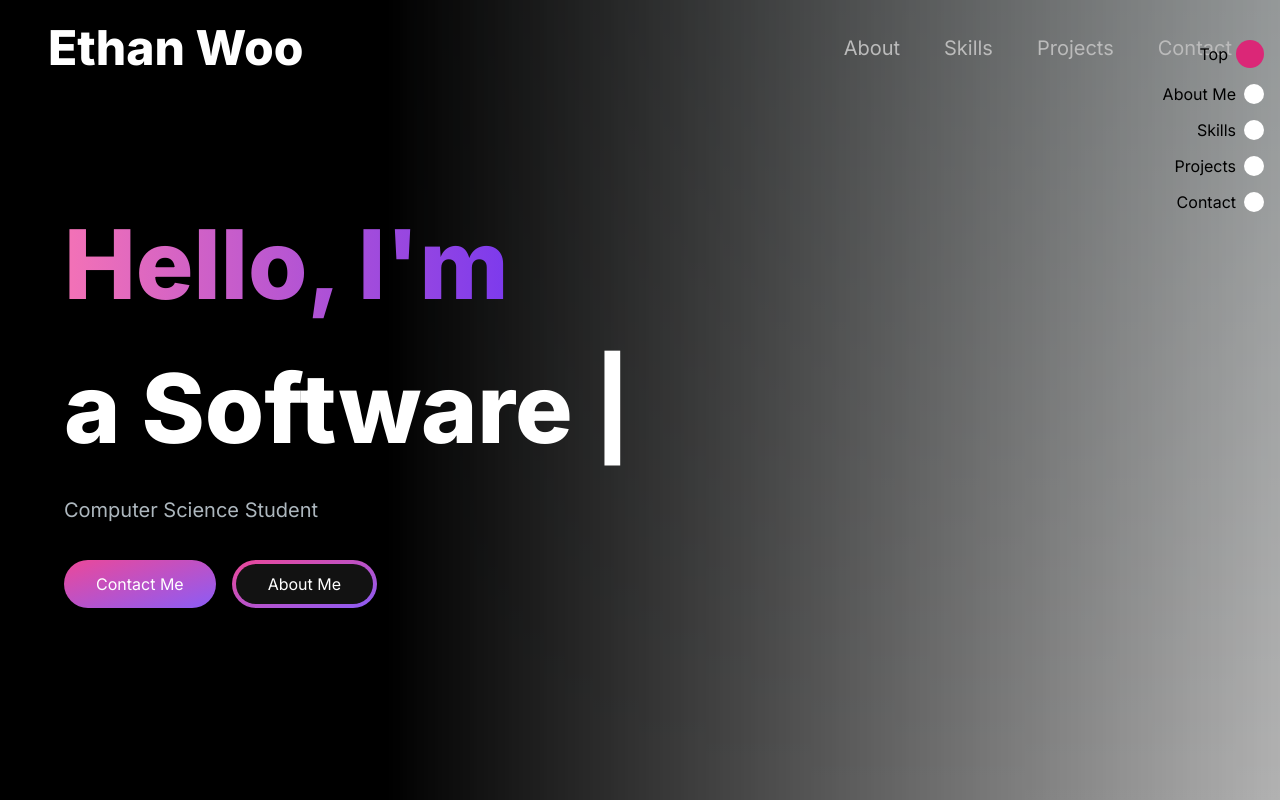
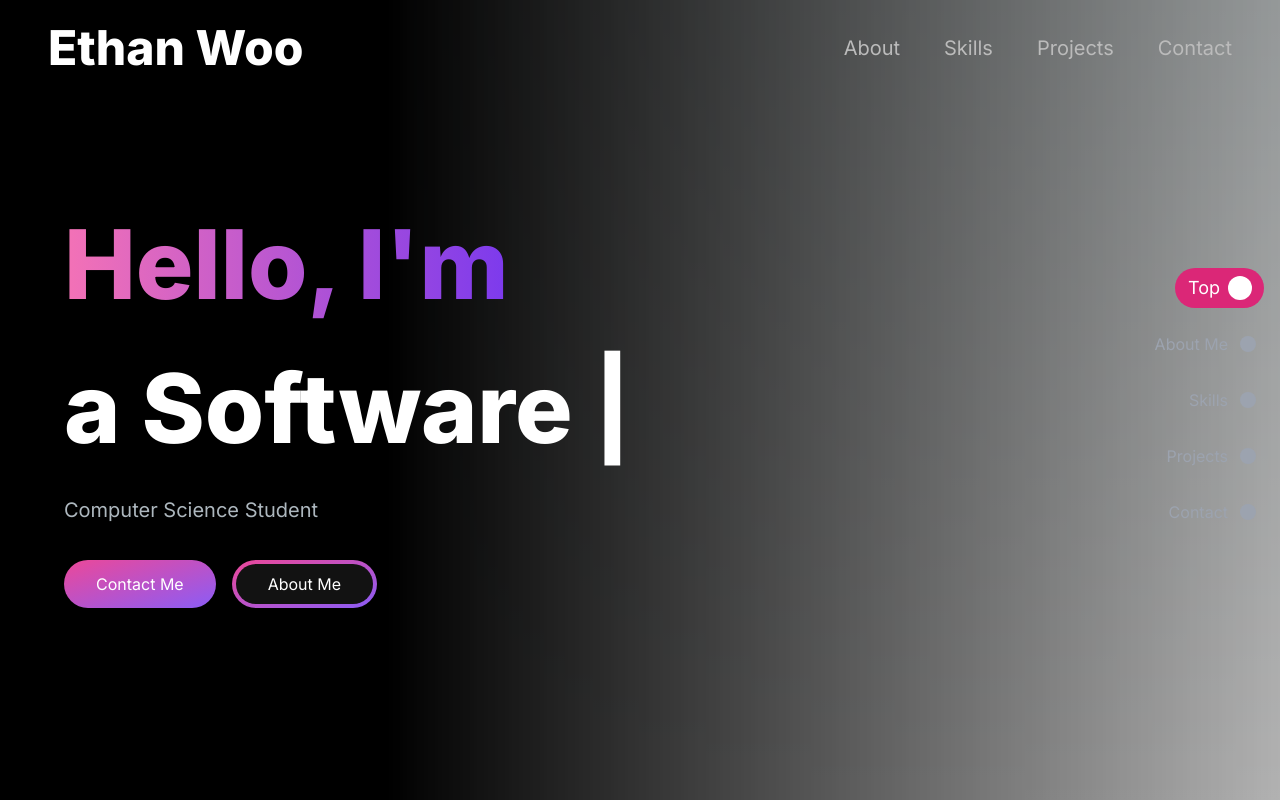
Before and after one commit to e-woo/portfolio-website, a Next.js app: page / in a window 1280 px wide. Built offline with nearby package versions, Linux system fonts and the light colour scheme; no server answers.

Commit message:
WIP scroller

```diff
--- a/src/app/components/ScrollDots.tsx
+++ b/src/app/components/ScrollDots.tsx
@@ -1,35 +1,91 @@
-import React, { useState } from 'react'
+import React, { useCallback, useEffect, useRef, useState } from 'react'
 
 export interface ScrollItem {
-    section: string,
+    sectionName: string,
     callback: Function
 }
 
-const ScrollDots = ({ sections } : { sections: ScrollItem[] }) => {
-
-    const [activeIndex, setActiveIndex] = useState(0);
+const ScrollDots = ({ activeIndex, scrollItems } : { activeIndex: number, scrollItems: ScrollItem[] }) => {
+    const [highlightStyle, setHighlightStyle] = useState<{ top: number, height: number, width: number }>({ top: 0, height: 0, width: 0 }); // Stores highlight position and height
+    const listItemsRef = useRef<(HTMLDivElement | null)[]>([]); // Refs for each dot
 
     const handleDotClick = (index: number) => {
-        setActiveIndex(index);
-        const callback = sections[index].callback;
+        activeIndex = index;
+        const callback = scrollItems[index].callback;
         if (callback) {
             callback(index);
         }
     }
 
+    // Function to update the highlight position during the transition
+    const updateHighlightPosition = () => {
+        const selectedItem = listItemsRef.current[activeIndex];
+        if (selectedItem) {
+            const rect = selectedItem.getBoundingClientRect(); // Get the position and size of the selected item
+            const parentRect = selectedItem.parentElement?.parentElement?.getBoundingClientRect(); // Get parent container's position
+            const relativeTop = rect.top - (parentRect?.top || 0);
+
+            setHighlightStyle({
+                top: relativeTop,
+                height: rect.height,
+                width: rect.width,
+            });
+        }
+    };
+
+  // Handle when transition starts
+  const handleTransitionStart = () => {
+    requestAnimationFrame(() => updateHighlightPosition()); // Update immediately on the next frame
+  };
+
+  // Handle when transition ends
+  const handleTransitionEnd = () => {
+    updateHighlightPosition(); // Make sure highlight is up-to-date after transition
+  };
+
+  // Monitor changes to activeIndex (when the selection changes)
+  useEffect(() => {
+    updateHighlightPosition(); // Update position when the activeIndex changes
+
+    // Get the selected item and observe the transition
+    const selectedItem = listItemsRef.current[activeIndex];
+    if (selectedItem) {
+      selectedItem.addEventListener('transitionstart', handleTransitionStart); // Listen for the start of the transition
+      selectedItem.addEventListener('transitionend', handleTransitionEnd); // Listen for when the transition ends
+
+      // Cleanup listeners when the component unmounts or index changes
+      return () => {
+        if (selectedItem) {
+          selectedItem.removeEventListener('transitionstart', handleTransitionStart);
+          selectedItem.removeEventListener('transitionend', handleTransitionEnd);
+        }
+      };
+    }
+  }, [activeIndex]);
+
     return (
-        <div className='flex flex-col justify-end fixed right-4 top-8 z-50'>
-            {sections.map((section, index) => (
-                <div className='group'>
-                <div className='flex flex-row justify-end items-center gap-2 text-base group-hover:text-lg '
-                    key={index}
-                    onClick={() => handleDotClick(index)}>
-                    {section.section}
-                    <div
-
-                        className={`my-2 rounded-full transition-all cursor-pointer group-hover:w-8 group-hover:h-8 ${activeIndex === index ? 'bg-primary-600 w-7 h-7' : 'bg-white w-5 h-5'}`}
-                    />
-                </div>
+        <div className='flex flex-col items-end z-50 gap-4'>
+            {/* Highlighting Block */}
+            <div
+                className="absolute bg-primary-600 rounded-3xl -z-10 transition-all duration-300 ease-in-out"
+                style={{
+                    top: highlightStyle.top, // Dynamic top position
+                    height: highlightStyle.height, // Dynamic height based on selected div
+                    width: highlightStyle.width, // Full width of the parent container
+                }}
+            />
+            {scrollItems.map((scrollItem, index) => (
+                <div key={index} className='group'>
+                    <div key={index}
+                        className={` flex flex-row justify-end items-center w-fit gap-2 cursor-pointer py-1 ${activeIndex === index ? 'px-4' : 'px-2'}`}
+                        ref={(el) => { listItemsRef.current[index] = el; }}
+                        onClick={() => handleDotClick(index)}
+                        >
+                            <div className={`mr-1 group-hover:text-lg transition-all duration-300 ${activeIndex === index ? 'text-white text-lg' : 'text-base text-gray-400 group-hover:text-white'}`}>{scrollItem.sectionName}</div>
+                            <div
+                                className={`my-2 rounded-full transition-all duration-300 cursor-pointer group-hover:scale-150 w-4 h-4 ${activeIndex === index ? 'scale-150 bg-white' : 'bg-gray-400 group-hover:bg-white'}`}
+                            />
+                    </div>
                 </div>
             ))}
         </div>
--- a/src/app/page.tsx
+++ b/src/app/page.tsx
@@ -10,7 +10,8 @@ import ThreeScene, { CameraControls } from './components/Models/ThreeScene';
 import { useEffect, useRef, useState } from 'react';
 import ScrollDots, { ScrollItem } from './components/ScrollDots';
 
-const sections: string[] = ['Top', 'About Me', 'Skills', 'Projects', 'Contact'];
+const sectionNames: string[] = ['Top', 'About Me', 'Skills', 'Projects', 'Contact'];
+const sections = sectionNames.map((sectionName) => sectionName.replace(' ', ''));
 
 export default function Home() {
 	const sceneRef = useRef<CameraControls | null>(null);
@@ -21,8 +22,8 @@ export default function Home() {
 	const touchStartY = useRef<number>(0); // Track the starting position for touch
 	const touchDeltaY = useRef<number>(0); // Track the distance moved during touch
 
-	const sectionScrollCallbacks : ScrollItem[] = sections.map((section) => ({
-		section: section,
+	const sectionScrollCallbacks : ScrollItem[] = sectionNames.map((sectionName) => ({
+		sectionName: sectionName,
 		callback: (index: number) => {
 			if (isScrolling.current) {
 				return;
@@ -42,7 +43,6 @@ export default function Home() {
 			return;
 		}
 
-		isScrolling.current = true;
 		let delta = 0;
 		if (event instanceof WheelEvent) {
 			delta = event.deltaY;
@@ -51,6 +51,16 @@ export default function Home() {
 			touchDeltaY.current = touchStartY.current - touchMoveY;
 			delta = touchDeltaY.current;
 		}
+
+		if (delta > 0 && currentSection >= sections.length - 1) {
+			return;
+		}
+
+		if (delta < 0 && currentSection <= 0) {
+			return;
+		}
+
+		isScrolling.current = true;
 		const direction = delta > 0 ? 1 : -1;
 		const nextSection = Math.max(0, Math.min(sections.length - 1, currentSection + direction));
 
@@ -79,8 +89,9 @@ export default function Home() {
   // Scroll to the specific section
   const scrollToSection = (sectionIndex: number): void => {
     const section = document.getElementById(sections[sectionIndex]);
+	console.log("test");
     if (section) {
-      section.scrollIntoView({ behavior: 'smooth' });
+		section.scrollIntoView({ behavior: 'smooth' });
     }
   };
 
@@ -120,11 +131,13 @@ export default function Home() {
       <div key="section5" id="section5" className="snap-start bg-blue-400 h-screen w-screen"></div> */}
 	  		<div className='absolute block z-50'>
 			  	<Navbar />
-				<ScrollDots sections={sectionScrollCallbacks} />
+				<div className='fixed top-1/2 right-4 transform -translate-y-1/2 '>
+					<ScrollDots scrollItems={sectionScrollCallbacks} activeIndex={currentSection} />
+				</div>
 				<div key="Top" id="Top" className='h-screen w-screen'>
 					<HeroSection />
 				</div>
-				<div key="About Me" id="About Me" className='h-screen w-screen'>
+				<div key="AboutMe" id="AboutMe" className='h-screen w-screen'>
 					<AboutSection />
 				</div>
 				<div key="Skills" id="Skills" className='h-screen w-screen'>
```
